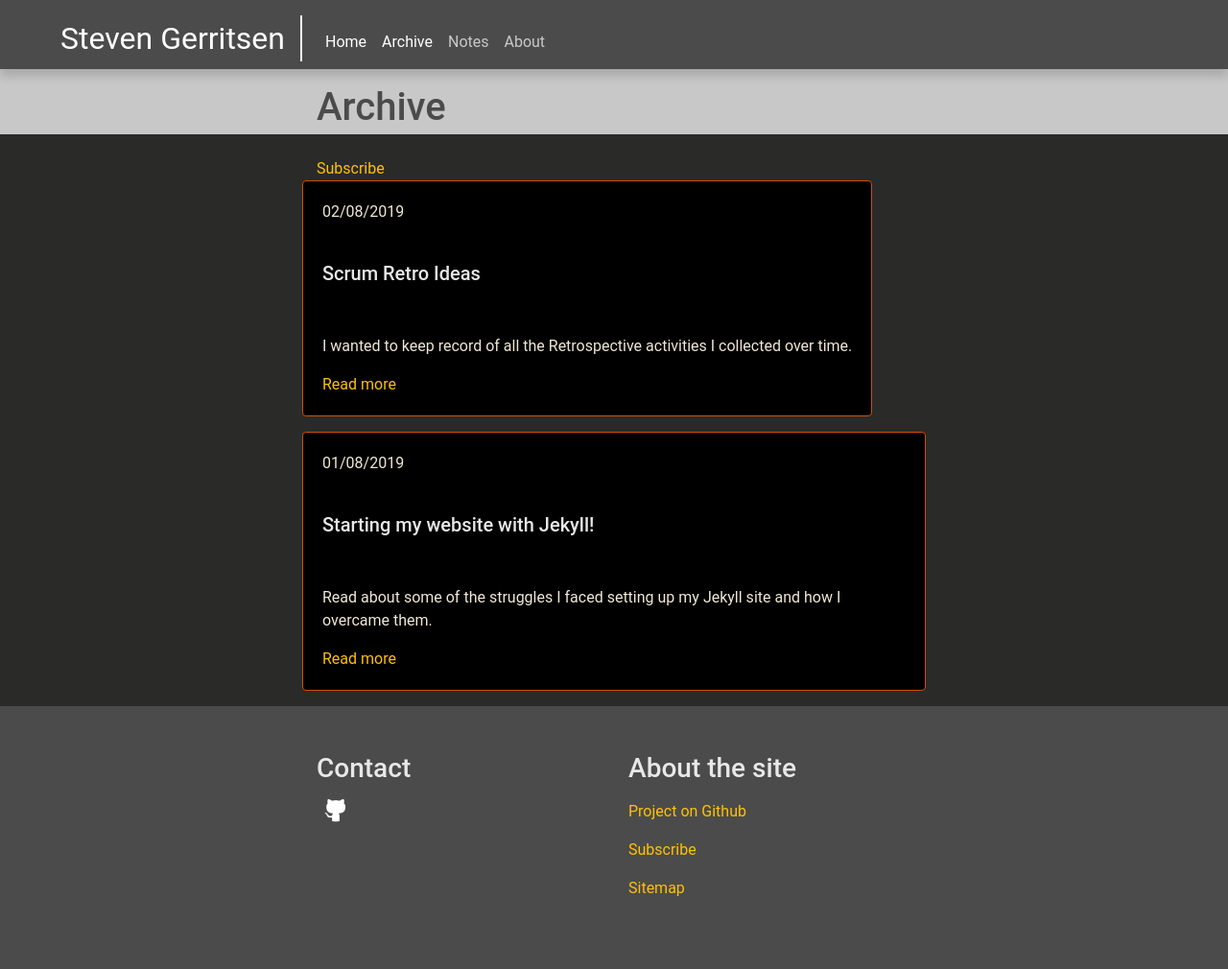
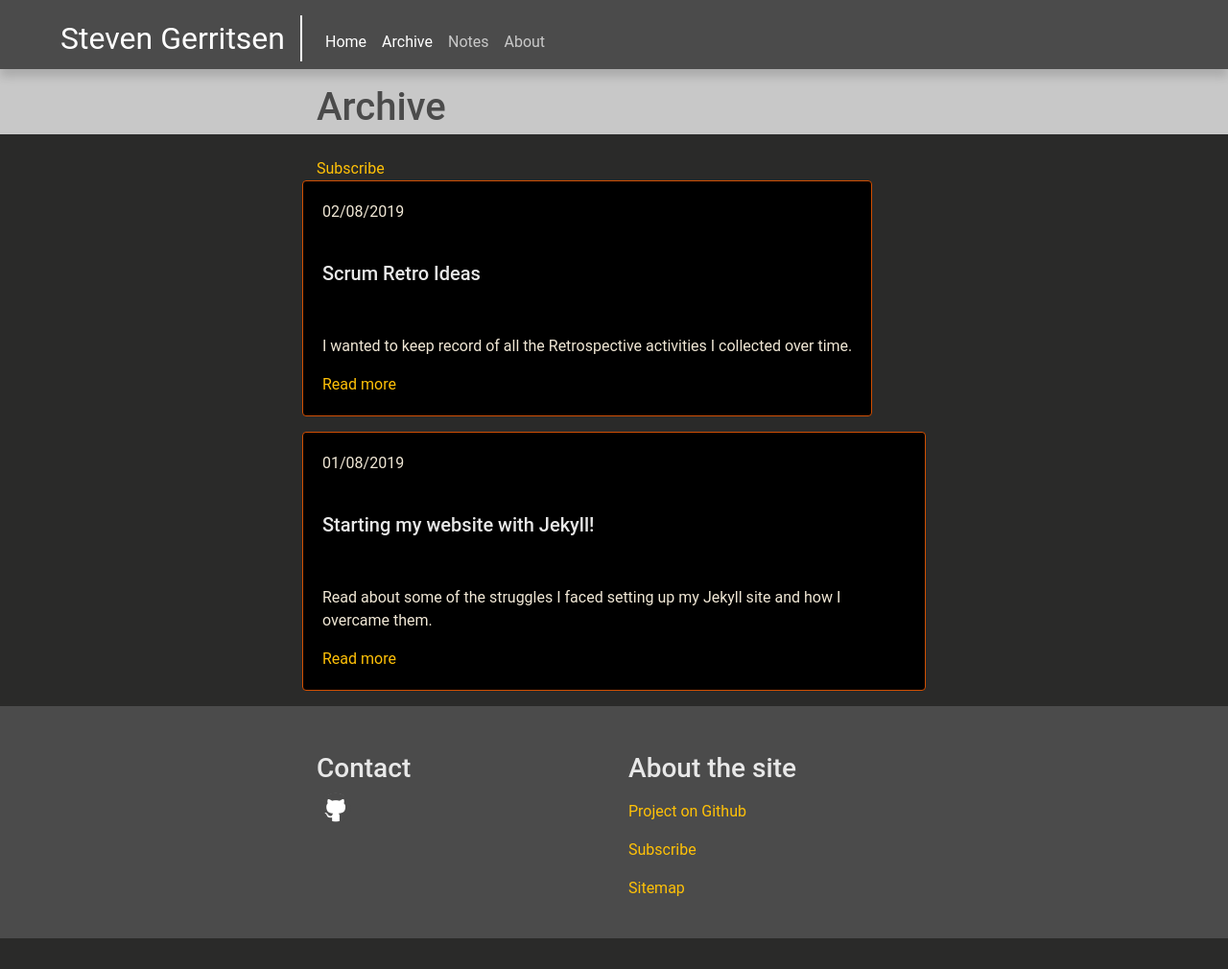
Before and after one commit to Steeff0/steeff0.github.io, a Jekyll site: the page built from pages/archive.html, in a window 1280 px wide. Shown: the whole page at 96% size. Built offline with Jekyll 4.4.1, drawn with Linux system fonts in a browser that asks for light colours; some web fonts are replaced; after the commit the page ends 978 px from its top, so only the background shows below that.

Commit message:
Change footer

```diff
--- a/_includes/footer.html
+++ b/_includes/footer.html
@@ -1,4 +1,4 @@
-<footer class="footer bg-dark py-3 p-md-5 pb-md-3">
+<footer class="footer bg-dark py-3 pt-md-5">
     <div class="container">
         <h2 class="sr-only">Useful links</h2>
         <div class="row">
```
